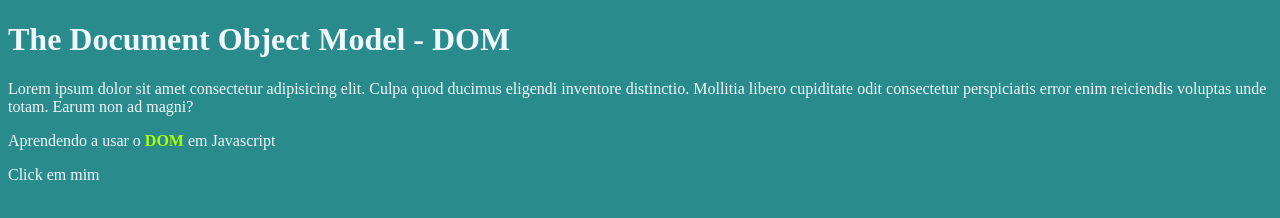
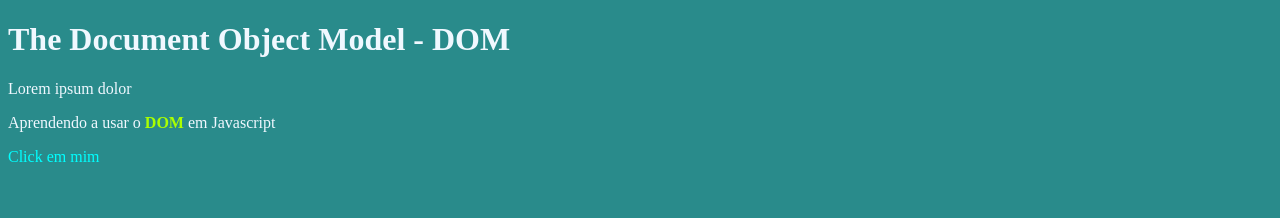
Before and after one commit to angellbelger/Learning-JS, a plain HTML site: page class007/ex005.html in a window 1280 px wide. Drawn offline with Linux system fonts and the light colour scheme.

Commit message:
Update ex005.html

```diff
--- a/class007/ex005.html
+++ b/class007/ex005.html
@@ -18,14 +18,19 @@
 </head>
 <body>
     <h1>The Document Object Model - DOM</h1>
-    <P>Lorem ipsum dolor sit amet consectetur adipisicing elit. Culpa quod ducimus eligendi inventore distinctio. Mollitia libero cupiditate odit consectetur perspiciatis error enim reiciendis voluptas unde totam. Earum non ad magni?</P>
+    <P id="test">Lorem ipsum dolor </P>
     <p>Aprendendo a usar o <strong>DOM</strong> em Javascript</p>
-    <div>Click em mim</div>
+    <div id="msg">Click em mim</div>
     <script>
-
-        var p1 = window.document.getElementsByName('p')[0]
-        window.document.write('just like this' + p1.innerText)
-        p1.style.color = 'blue'
+        var corpo = window.document.body
+        var p1 = window.document.getElementsByTagName('p')[0]
+        /*
+        d.style.background = 'black'
+        d.style.background = 'green'
+        d.innerText = 'I am waiting'
+        */
+        var d = window.document.querySelector('div#msg')
+        d.style.color = 'cyan'
     </script>
 </body>
 </html>
```
